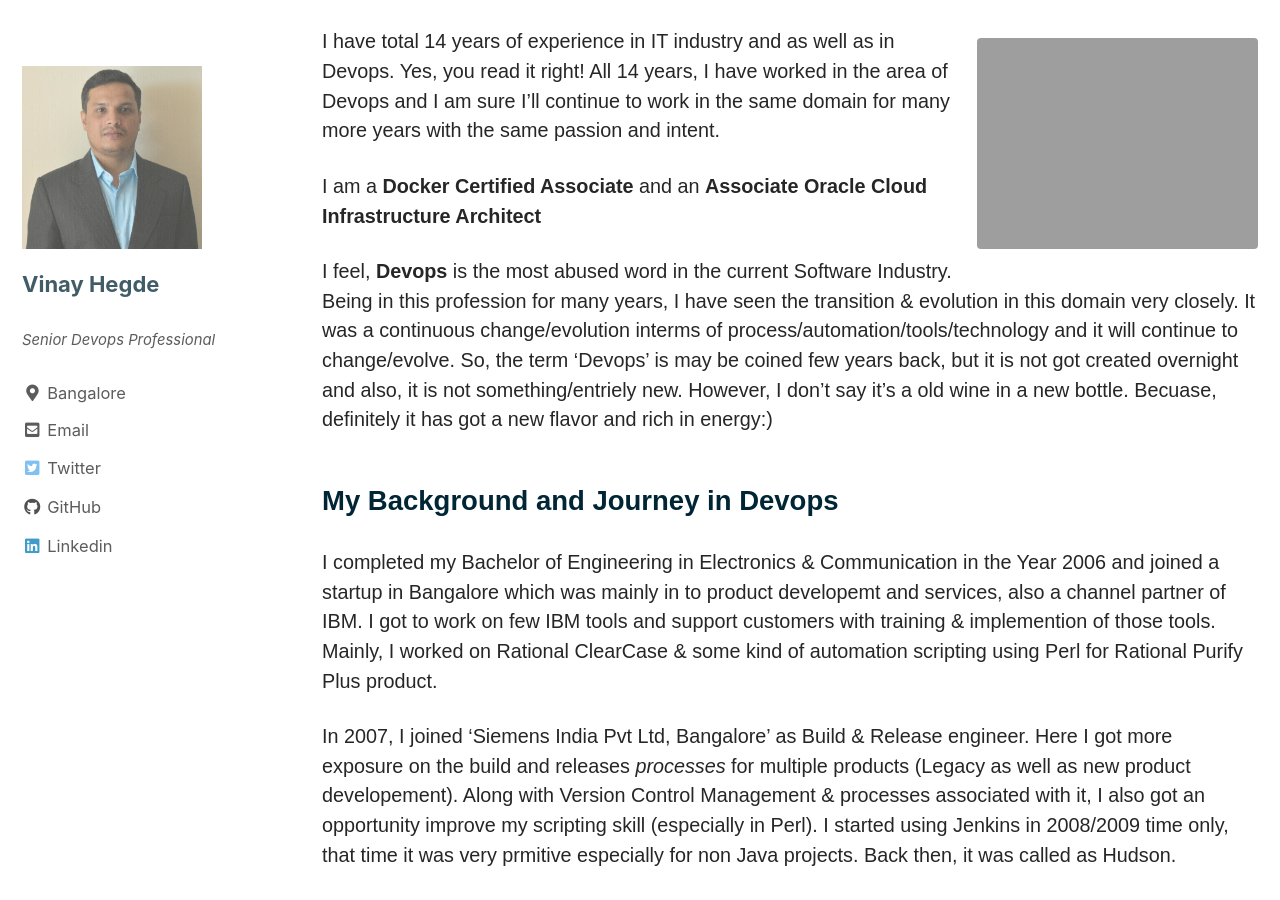
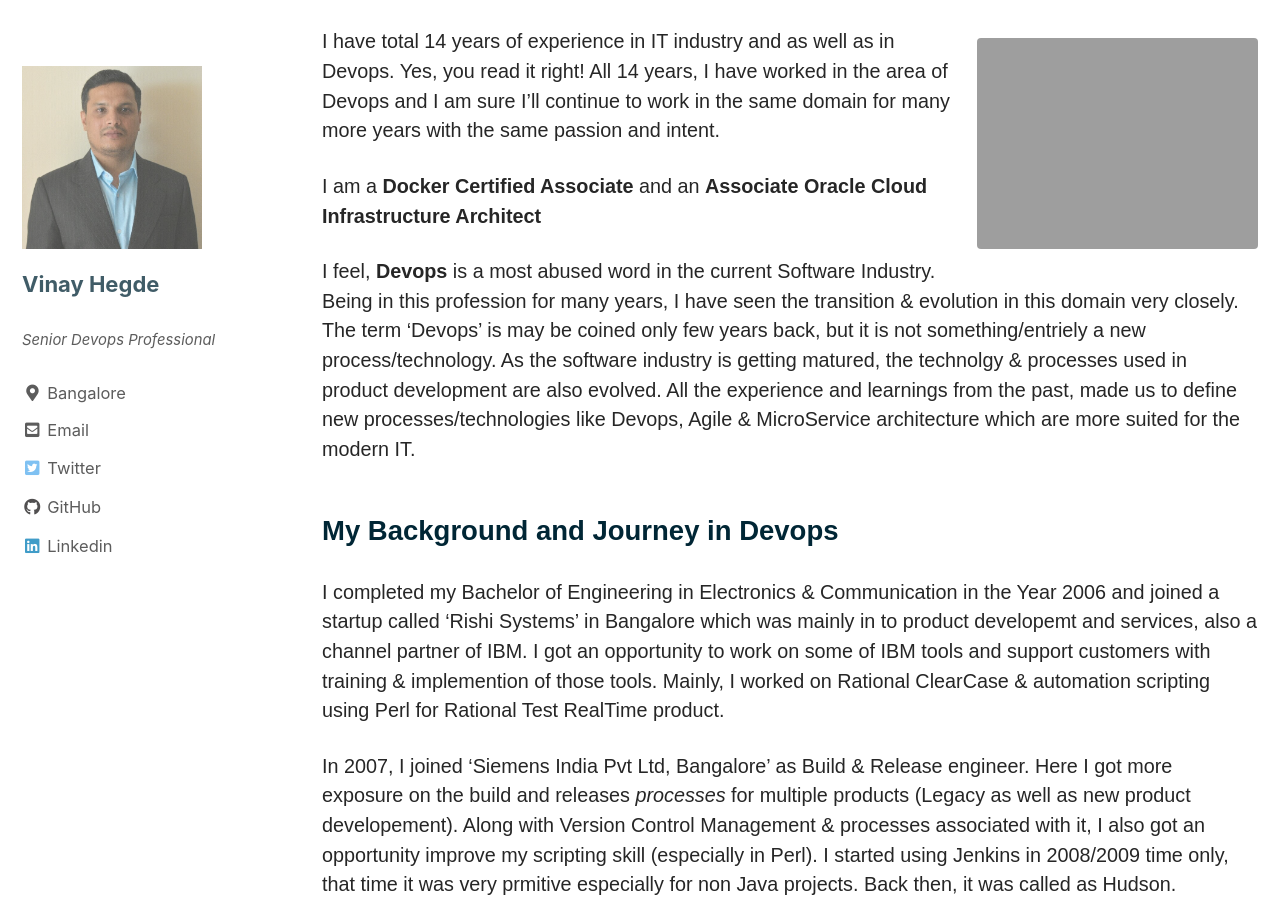
Before and after one commit to vinaydhegde/vinaydhegde.github.io, a Jekyll site: the page built from _pages/about.md, in a window 1280 px wide and 900 px high, scrolled down 356 px. Built offline with Jekyll 4.4.1, drawn with Linux system fonts in a browser that asks for light colours; cached includes are drawn as plain includes; nearby versions of some CDN libraries.

Commit message:
Update about.md

```diff
--- a/_pages/about.md
+++ b/_pages/about.md
@@ -20,15 +20,14 @@ I am a **Docker Certified Associate** and an **Associate Oracle Cloud Infrastruc
 
 
 
-I feel, **Devops** is the most abused word in the current Software Industry. Being in this profession for many years, I have seen the transition & evolution in this domain very closely. It was a continuous change/evolution interms of process/automation/tools/technology and it will continue to change/evolve.
-So, the term 'Devops' is may be coined few years back, but it is not got created overnight and also, it is not something/entriely new.
-However, I don't say it's a old wine in a new bottle. Becuase, definitely it has got a new flavor and rich in energy:)
+I feel, **Devops** is a most abused word in the current Software Industry. Being in this profession for many years, I have seen the transition & evolution in this domain very closely. The term 'Devops' is may be coined only few years back, but it is not something/entriely a new process/technology. As the software industry is getting matured, the technolgy & processes used in product development are also evolved. All the experience and learnings from the past, made us to define new processes/technologies like Devops, Agile & MicroService architecture which are more suited for the modern IT.
+
 
 
 
 ## My Background and Journey in Devops
 
-I completed my Bachelor of Engineering in Electronics & Communication in the Year 2006 and joined a startup in Bangalore which was mainly in to product developemt and services, also a channel partner of IBM. I got to work on few IBM tools and support customers with training & implemention of those tools. Mainly, I worked on Rational ClearCase & some kind of automation scripting using Perl for Rational Purify Plus product.
+I completed my Bachelor of Engineering in Electronics & Communication in the Year 2006 and joined a startup called 'Rishi Systems' in Bangalore which was mainly in to product developemt and services, also a channel partner of IBM. I got an opportunity to work on some of IBM tools and support customers with training & implemention of those tools. Mainly, I worked on Rational ClearCase & automation scripting using Perl for Rational Test RealTime product.
 
 
 
```
